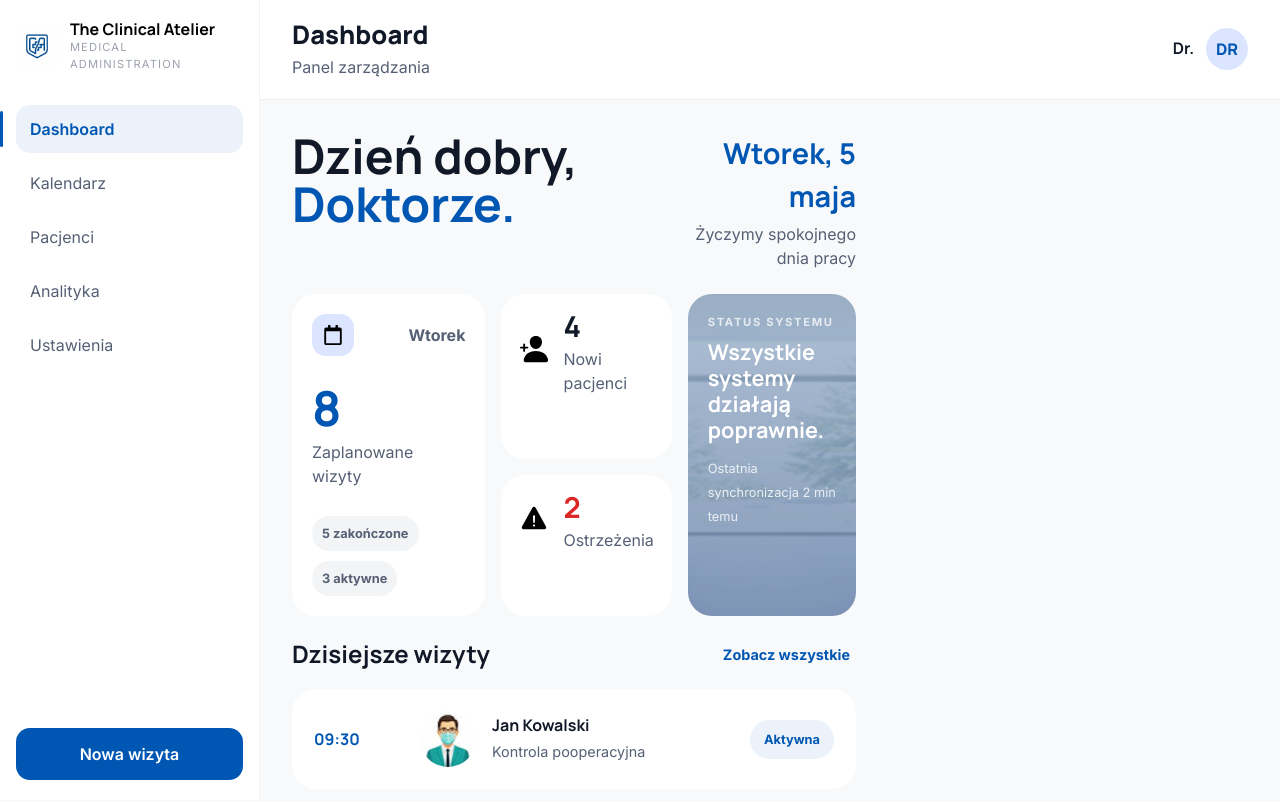
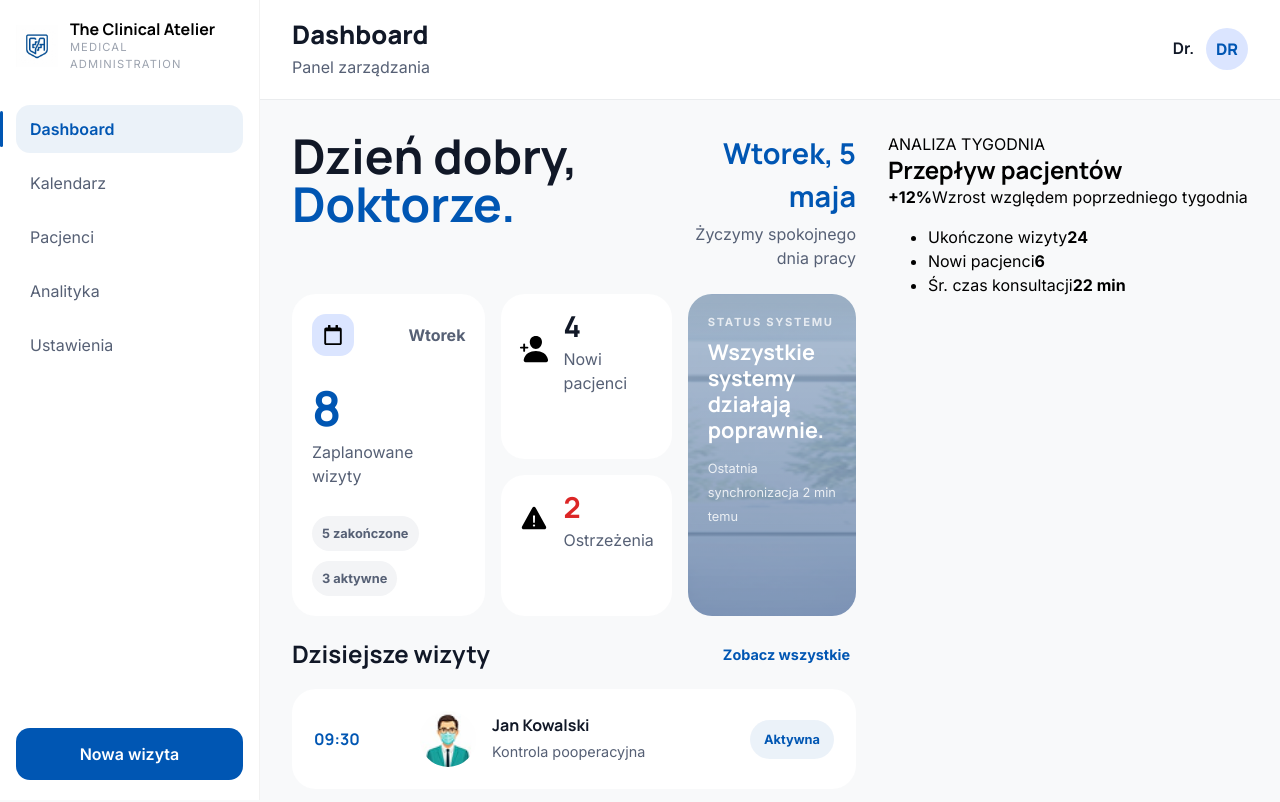
Before and after one commit to kacpi95/clinic-management-system, a React (Vite) app in the folder frontend/: page /dashboard in a window 1280 px wide. Shown: the top 802 px of the page. Built offline with nearby package versions, Linux system fonts and the light colour scheme; sample sign-in values are in the browser's storage.

Commit message:
feat: add dashboard PatientFlowInsight component and mock

```diff
--- /dev/null
+++ b/frontend/src/features/dashboard/components/PatientFlowInsight/PatientFlowInsight.tsx
@@ -0,0 +1,27 @@
+import styles from './PatientFlowInsight.module.scss';
+import { flowItems } from '../../data/stats.mock';
+
+export default function PatientFlowInsight() {
+  return (
+    <section className={styles.wrapper}>
+      <div className={styles.header}>
+        <p className={styles.eyebrow}>ANALIZA TYGODNIA</p>
+        <h2>Przepływ pacjentów</h2>
+      </div>
+
+      <div className={styles.trendBox}>
+        <strong>+12%</strong>
+        <span>Wzrost względem poprzedniego tygodnia</span>
+      </div>
+
+      <ul className={styles.list}>
+        {flowItems.map((item) => (
+          <li key={item.label}>
+            <span>{item.label}</span>
+            <strong>{item.value}</strong>
+          </li>
+        ))}
+      </ul>
+    </section>
+  );
+}
--- a/frontend/src/features/dashboard/data/stats.mock.ts
+++ b/frontend/src/features/dashboard/data/stats.mock.ts
@@ -33,3 +33,10 @@ export const appointments = [
     status: 'Oczekuje',
   },
 ];
+
+
+export const flowItems = [
+  { label: 'Ukończone wizyty', value: '24' },
+  { label: 'Nowi pacjenci', value: '6' },
+  { label: 'Śr. czas konsultacji', value: '22 min' },
+];
--- a/frontend/src/pages/Dashboard/Dashboard.tsx
+++ b/frontend/src/pages/Dashboard/Dashboard.tsx
@@ -1,4 +1,5 @@
 import DashboardHero from '../../features/dashboard/components/DashboardHero/DashboardHero';
+import PatientFlowInsight from '../../features/dashboard/components/PatientFlowInsight/PatientFlowInsight';
 import StatsGrid from '../../features/dashboard/components/StatsGrid/StatsGrid';
 import TodaysAppointments from '../../features/dashboard/components/TodaysAppointments/TodaysAppointments';
 import styles from './Dashboard.module.scss';
@@ -12,7 +13,7 @@ export default function Dashboard() {
         <TodaysAppointments />
       </div>
       <div className={styles.rightSidebar}>
-        {/* PatientFlowInsight  */}
+        <PatientFlowInsight />
         {/* UrgentTasks  */}
       </div>
     </div>
```
Also changed, not shown: frontend/src/features/dashboard/components/PatientFlowInsight/PatientFlowInsight.module.scss (added).
